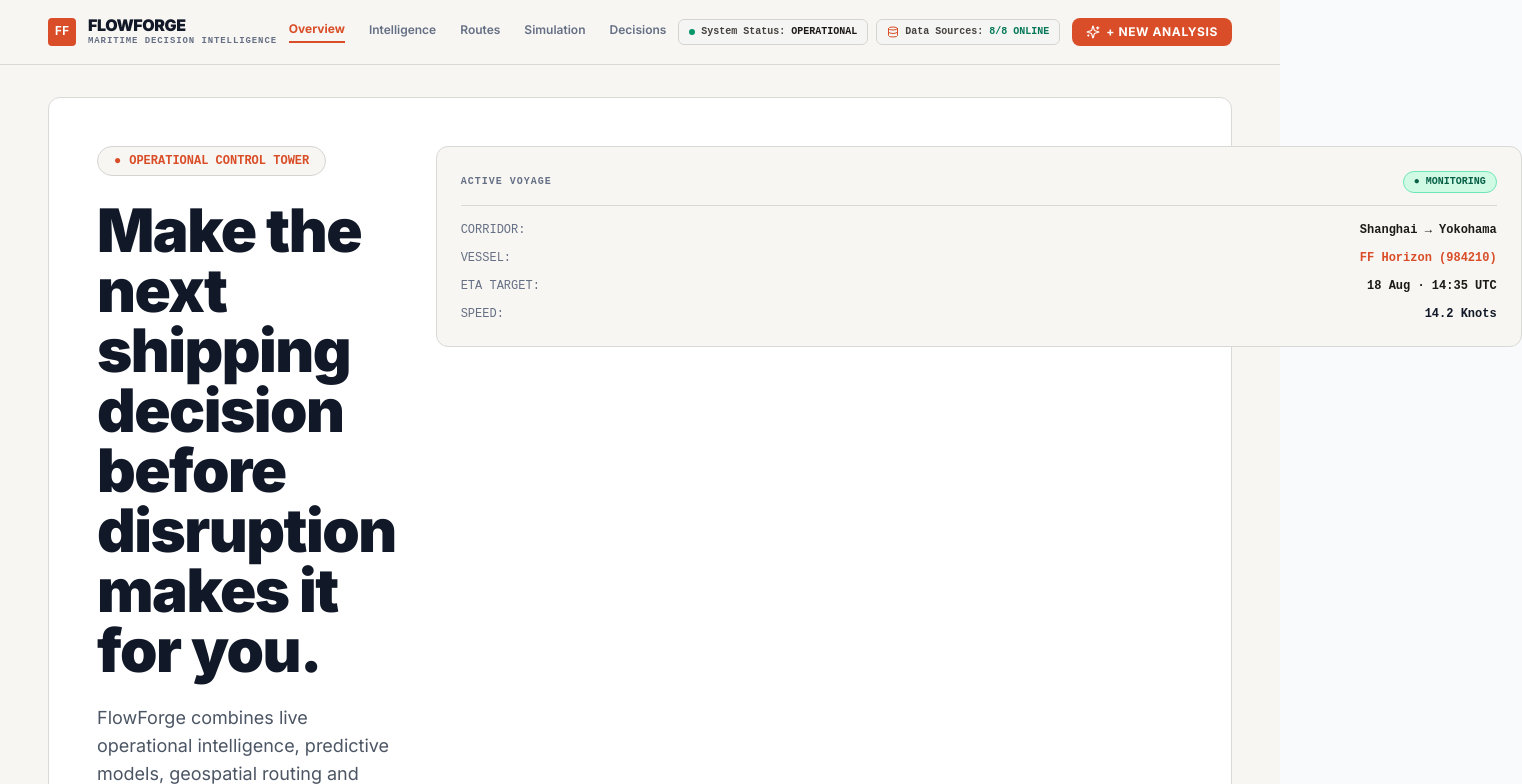
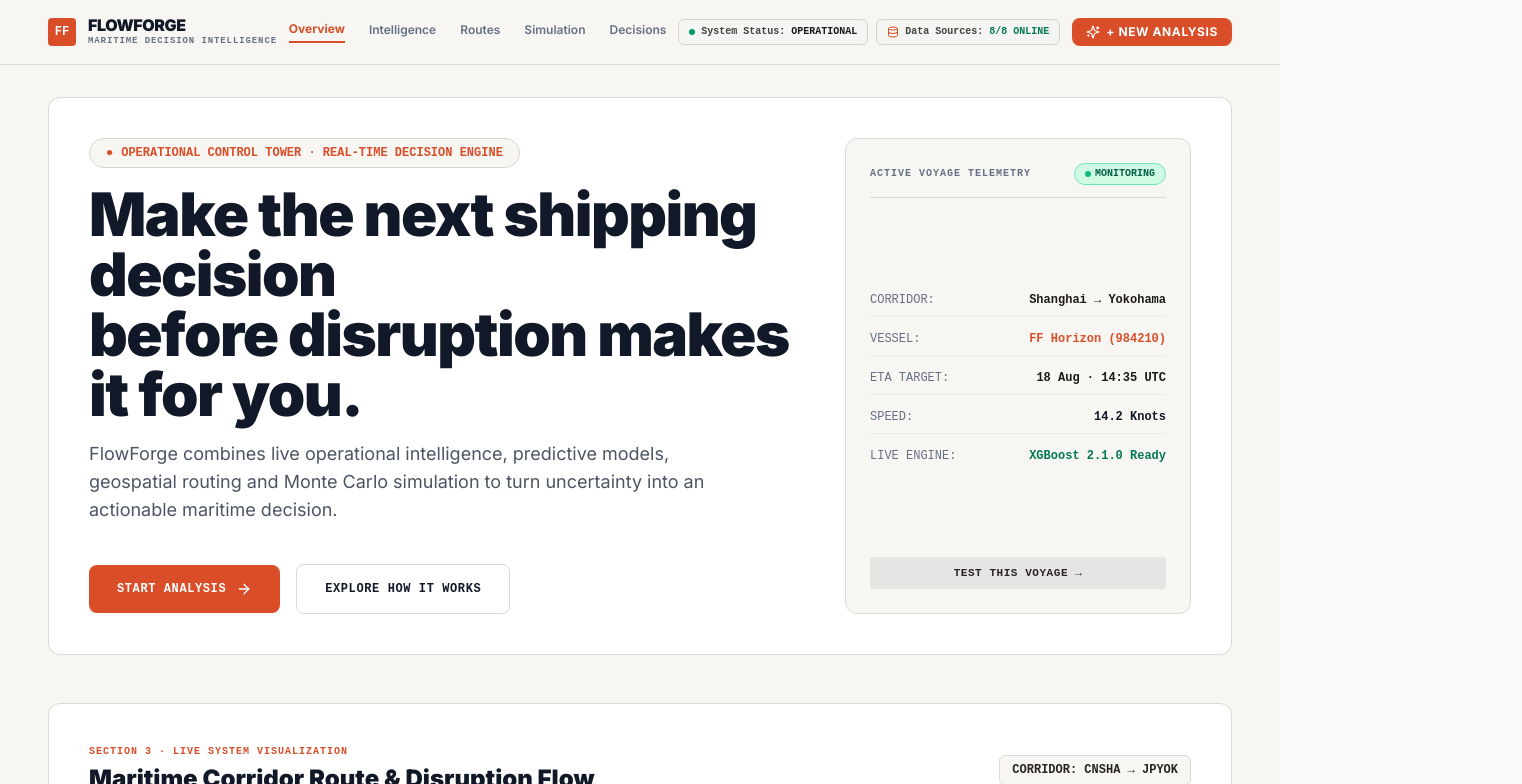
Before and after one commit to rayyanshk03/Flowforge, a Next.js app in the folder frontend/: page / in a window 1280 px wide. Shown: the top 784 px of the page, 1522 px wide, since content can reach past the window. Built offline with nearby package versions, Linux system fonts and the light colour scheme; no server answers.

Commit message:
fix(hero): resolve card width overflow and line height layout in Hero Section

```diff
--- a/frontend/app/page.tsx
+++ b/frontend/app/page.tsx
@@ -66,11 +66,13 @@ export default function EnterpriseMaritimeLandingPage() {
       <main className="mx-auto max-w-[1440px] px-5 py-8 md:px-12 space-y-12">
 
         {/* 2. HERO SECTION */}
-        <section className="rounded-xl border border-[#D9D9D6] bg-white p-8 md:p-12 shadow-2xs">
-          <div className="flex flex-col lg:flex-row items-start justify-between gap-10">
-            <div className="space-y-6 max-w-3xl">
+        <section className="rounded-xl border border-[#D9D9D6] bg-white p-6 md:p-10 shadow-2xs overflow-hidden">
+          <div className="grid grid-cols-1 lg:grid-cols-12 gap-8 items-stretch">
+            {/* Left Content (8 Columns) */}
+            <div className="lg:col-span-8 space-y-6 flex flex-col justify-between">
+              <div className="space-y-4">
                 <div className="inline-flex items-center gap-2 rounded-full border border-stone-300 bg-[#F7F6F2] px-4 py-1.5 text-xs font-mono font-bold text-[#D94E28]">
-                <span>●</span> OPERATIONAL CONTROL TOWER
+                  <span>●</span> OPERATIONAL CONTROL TOWER · REAL-TIME DECISION ENGINE
                 </div>
 
                 <h1 className="text-4xl md:text-6xl font-black text-[#111827] tracking-tight leading-[1.1]">
@@ -78,52 +80,66 @@ export default function EnterpriseMaritimeLandingPage() {
                   before disruption makes it for you.
                 </h1>
 
-              <p className="text-base md:text-lg text-[#4B5563] font-normal leading-relaxed">
+                <p className="text-base md:text-lg text-[#4B5563] font-normal leading-relaxed max-w-2xl">
                   FlowForge combines live operational intelligence, predictive models, geospatial routing and Monte Carlo simulation to turn uncertainty into an actionable maritime decision.
                 </p>
+              </div>
 
-              <div className="flex flex-wrap items-center gap-4 pt-2 text-xs font-mono font-bold">
+              <div className="flex flex-wrap items-center gap-4 pt-4 text-xs font-mono font-bold">
                 <button
                   onClick={() => setCreateScenarioOpen(true)}
-                  className="rounded-lg bg-[#D94E28] px-7 py-4 text-white shadow-xs hover:bg-[#C8401C] transition-colors flex items-center gap-2.5 uppercase tracking-wider text-xs"
+                  className="rounded-lg bg-[#D94E28] px-7 py-4 text-white shadow-xs hover:bg-[#C8401C] transition-all flex items-center gap-2.5 uppercase tracking-wider text-xs font-extrabold active:scale-[0.98]"
                 >
                   Start Analysis <ArrowRight className="size-4" />
                 </button>
                 <a
                   href="#visualization"
-                  className="rounded-lg border border-[#D9D9D6] bg-white px-7 py-4 text-[#111827] hover:bg-stone-50 transition-colors shadow-2xs uppercase tracking-wider text-xs"
+                  className="rounded-lg border border-[#D9D9D6] bg-white px-7 py-4 text-[#111827] hover:bg-stone-50 transition-colors shadow-2xs uppercase tracking-wider text-xs font-bold"
                 >
                   Explore How It Works
                 </a>
               </div>
             </div>
 
-            {/* Active Corridor Card */}
-            <div className="w-full lg:w-88 rounded-xl border border-[#D9D9D6] bg-[#F7F6F2] p-6 text-xs font-mono space-y-4 shrink-0 shadow-2xs">
+            {/* Right Active Voyage Telemetry Card (4 Columns) */}
+            <div className="lg:col-span-4 rounded-xl border border-[#D9D9D6] bg-[#F7F6F2] p-6 text-xs font-mono space-y-4 shadow-2xs flex flex-col justify-between">
               <div className="flex items-center justify-between border-b border-[#D9D9D6] pb-3">
-                <span className="text-[10px] font-bold text-[#667085] uppercase tracking-widest block">ACTIVE VOYAGE</span>
-                <span className="text-[10px] font-bold text-emerald-800 bg-emerald-100 border border-emerald-300 px-2.5 py-0.5 rounded-full">
-                  ● MONITORING
+                <span className="text-[10px] font-bold text-[#667085] uppercase tracking-widest block">ACTIVE VOYAGE TELEMETRY</span>
+                <span className="text-[10px] font-bold text-emerald-800 bg-emerald-100 border border-emerald-300 px-2.5 py-0.5 rounded-full flex items-center gap-1">
+                  <span className="size-1.5 rounded-full bg-emerald-500 animate-pulse" />
+                  MONITORING
                 </span>
               </div>
-              <div className="space-y-3 text-[#111827]">
-                <div className="flex justify-between items-center">
+
+              <div className="space-y-3.5 text-[#111827]">
+                <div className="flex justify-between items-center border-b border-stone-200/60 pb-2">
                   <span className="text-[#667085]">CORRIDOR:</span>
                   <strong className="font-bold text-stone-900">Shanghai → Yokohama</strong>
                 </div>
-                <div className="flex justify-between items-center">
+                <div className="flex justify-between items-center border-b border-stone-200/60 pb-2">
                   <span className="text-[#667085]">VESSEL:</span>
                   <strong className="text-[#D94E28] font-bold">FF Horizon (984210)</strong>
                 </div>
-                <div className="flex justify-between items-center">
+                <div className="flex justify-between items-center border-b border-stone-200/60 pb-2">
                   <span className="text-[#667085]">ETA TARGET:</span>
                   <strong className="font-bold text-stone-900">18 Aug · 14:35 UTC</strong>
                 </div>
-                <div className="flex justify-between items-center">
+                <div className="flex justify-between items-center border-b border-stone-200/60 pb-2">
                   <span className="text-[#667085]">SPEED:</span>
                   <strong className="text-[#111827] font-bold">14.2 Knots</strong>
                 </div>
+                <div className="flex justify-between items-center">
+                  <span className="text-[#667085]">LIVE ENGINE:</span>
+                  <strong className="text-emerald-700 font-bold">XGBoost 2.1.0 Ready</strong>
                 </div>
+              </div>
+
+              <button
+                onClick={() => setCreateScenarioOpen(true)}
+                className="w-full text-center rounded bg-stone-200 hover:bg-stone-300 transition-colors py-2 text-[11px] font-bold text-stone-800 uppercase tracking-wider mt-2"
+              >
+                TEST THIS VOYAGE →
+              </button>
             </div>
           </div>
         </section>
```
Lines whose indentation alone changed are shown as unchanged.
